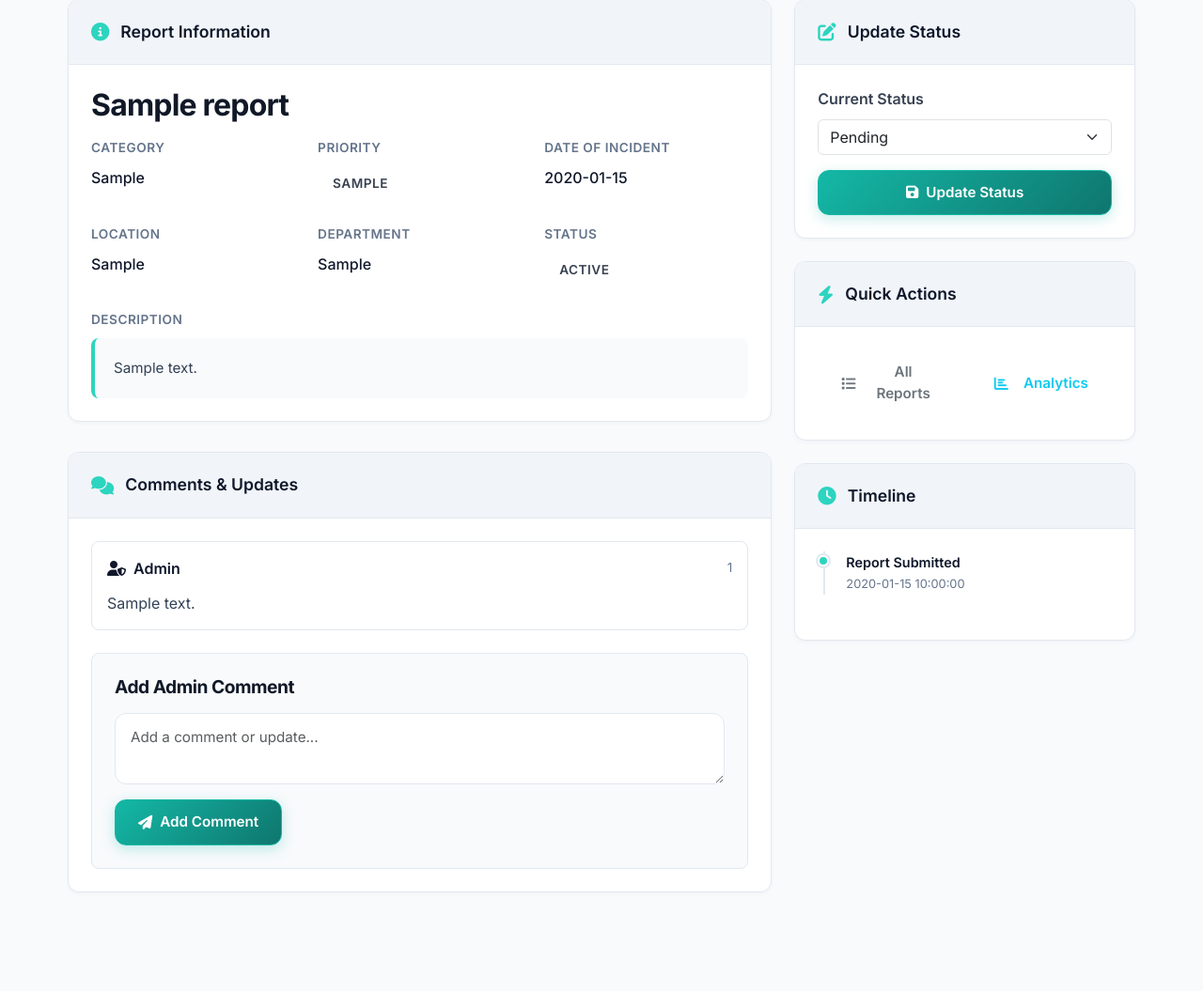
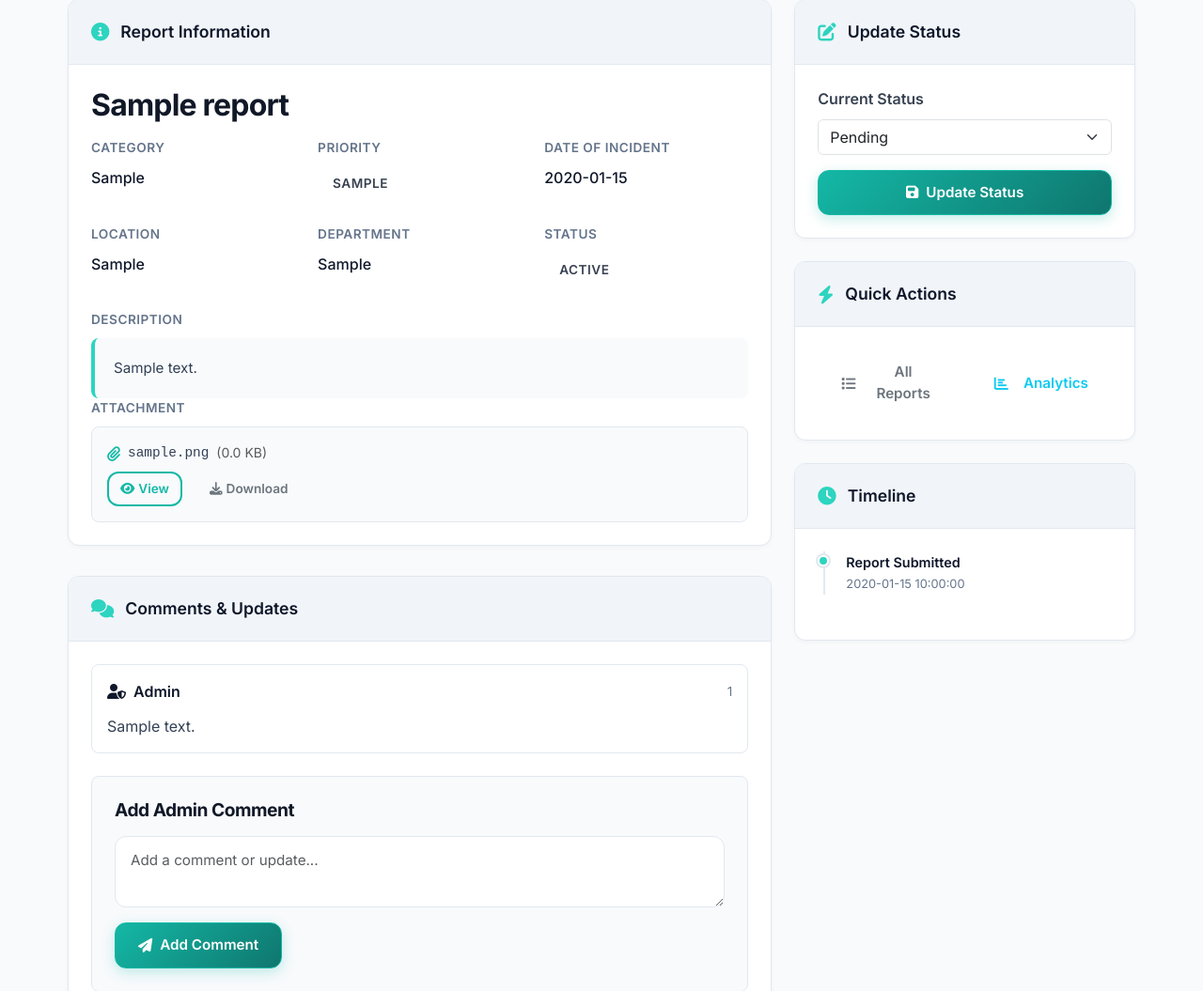
Before and after one commit to siraj-eng/Whistle_Blower, a Flask app: page /admin/report/1 in a window 1280 px wide. Shown: the part 263-1318 px from the top of the page at 94% size. Run offline with Flask 3, Linux system fonts and the light colour scheme; the visitor is signed in with stand-in values (Sample User, id 1); tables that the repository leaves empty hold one stand-in row (values such as "Sample post").

Commit message:
Progress

```diff
--- a/app.py
+++ b/app.py
@@ -1,14 +1,23 @@
-from flask import Flask, render_template, request, redirect, url_for, flash, session, jsonify
+from flask import Flask, render_template, request, redirect, url_for, flash, session, jsonify, send_from_directory, abort
 import sqlite3
 import secrets
 import datetime
 from werkzeug.security import generate_password_hash, check_password_hash
+from werkzeug.utils import secure_filename
 import os
 from collections import Counter
-import json
+import uuid
+import requests
 
 app = Flask(__name__)
 app.secret_key = secrets.token_hex(16)
+
+# Configure upload folder
+UPLOAD_FOLDER = 'uploads'
+ALLOWED_EXTENSIONS = {'png', 'jpg', 'jpeg', 'gif', 'pdf', 'doc', 'docx', 'txt'}
+MAX_FILE_SIZE = 5 * 1024 * 1024  # 5MB
+app.config['UPLOAD_FOLDER'] = UPLOAD_FOLDER
+os.makedirs(UPLOAD_FOLDER, exist_ok=True)
 
 # Custom filter for newline to <br> conversion
 @app.template_filter('nl2br')
@@ -16,6 +25,16 @@ def nl2br_filter(text):
     if text is None:
         return ""
     return text.replace('\n', '<br>')
+
+def allowed_file(filename):
+    return '.' in filename and \
+           filename.rsplit('.', 1)[1].lower() in ALLOWED_EXTENSIONS
+
+def validate_file_size(file):
+    file.seek(0, os.SEEK_END)
+    file_size = file.tell()
+    file.seek(0)
+    return file_size <= MAX_FILE_SIZE
 
 # Database initialization and migration
 def init_db():
@@ -36,7 +55,9 @@ def init_db():
             updated_at TIMESTAMP DEFAULT CURRENT_TIMESTAMP,
             date_of_incident TEXT NOT NULL,
             location TEXT NOT NULL,
-            department TEXT NOT NULL
+            department TEXT NOT NULL,
+            attachment_filename TEXT,
+            file_size INTEGER
         )
     ''')
 
@@ -49,6 +70,14 @@ def init_db():
         cursor.execute('ALTER TABLE reports ADD COLUMN location TEXT NOT NULL DEFAULT ""')
     if 'department' not in columns:
         cursor.execute('ALTER TABLE reports ADD COLUMN department TEXT NOT NULL DEFAULT ""')
+    if 'attachment_filename' not in columns:
+        cursor.execute('ALTER TABLE reports ADD COLUMN attachment_filename TEXT')
+    if 'file_size' not in columns:
+        cursor.execute('ALTER TABLE reports ADD COLUMN file_size INTEGER DEFAULT 0')
+    if 'lat' not in columns:
+        cursor.execute('ALTER TABLE reports ADD COLUMN lat REAL')
+    if 'lng' not in columns:
+        cursor.execute('ALTER TABLE reports ADD COLUMN lng REAL')
 
     # Create admin table
     cursor.execute('''
@@ -108,38 +137,103 @@ def submit_report():
         date_of_incident = request.form.get('date_of_incident')
         location = request.form.get('location')
         department = request.form.get('department')
-        # Only require that all fields are not empty (no minimum length for description or title)
+
         if not all([title, description, category, priority, date_of_incident, location, department]):
             flash('All fields are required!', 'error')
             return render_template('submit_report.html', categories=categories, lang=lang)
+
         conn = sqlite3.connect('whistleblower.db')
         cursor = conn.cursor()
+
         # Check for duplicate report
         cursor.execute('''
             SELECT tracking_code FROM reports WHERE title = ? AND description = ? AND date_of_incident = ? AND location = ? AND department = ?
         ''', (title, description, date_of_incident, location, department))
         existing = cursor.fetchone()
+
         if existing:
             conn.close()
             flash('A report with the same details already exists. Please check your tracking code or contact admin for follow-up.', 'error')
             return render_template('submit_report.html', categories=categories, lang=lang)
+
+        # Handle file upload
+        attachment_filename = None
+        file_size = 0
+        if 'attachment' in request.files:
+            file = request.files['attachment']
+            if file and file.filename != '':
+                if not allowed_file(file.filename):
+                    conn.close()
+                    flash(f'Invalid file type. Allowed types are: {", ".join(ALLOWED_EXTENSIONS)}', 'error')
+                    return render_template('submit_report.html', categories=categories, lang=lang)
+
+                if not validate_file_size(file):
+                    conn.close()
+                    flash('File size exceeds maximum allowed size (5MB)', 'error')
+                    return render_template('submit_report.html', categories=categories, lang=lang)
+
+                # Generate secure unique filename
+                ext = secure_filename(file.filename).rsplit('.', 1)[1].lower()
+                attachment_filename = f"{uuid.uuid4()}.{ext}"
+                file_path = os.path.join(app.config['UPLOAD_FOLDER'], attachment_filename)
+                file.save(file_path)
+                file_size = os.path.getsize(file_path)
+
         tracking_code = generate_tracking_code()
         try:
+            # Dummy coordinates for Kenya (replace with real geocoding later)
+            lat, lng = geocode_location(location)
+
             cursor.execute('''
-                INSERT INTO reports (tracking_code, title, description, category, priority, status, date_of_incident, location, department)
-                VALUES (?, ?, ?, ?, ?, 'Pending', ?, ?, ?)
-            ''', (tracking_code, title, description, category, priority, date_of_incident, location, department))
+                INSERT INTO reports (
+                    tracking_code, title, description, category, priority,
+                    status, date_of_incident, location, department,
+                    attachment_filename, file_size, lat, lng
+                ) VALUES (?, ?, ?, ?, ?, 'Pending', ?, ?, ?, ?, ?, ?, ?)
+            ''', (
+                tracking_code, title, description, category, priority,
+                date_of_incident, location, department,
+                attachment_filename, file_size, lat, lng
+            ))
+
             # Get the report ID and add initial status comment
             report_id = cursor.lastrowid
             cursor.execute('INSERT INTO comments (report_id, comment, is_admin) VALUES (?, ?, FALSE)',
                           (report_id, "Status changed from None to Pending"))
             conn.commit()
-            return render_template('submit_success.html', tracking_code=tracking_code)
-        except sqlite3.IntegrityError:
-            flash('Error generating tracking code. Please try again.', 'error')
+
+            return render_template('submit_success.html',
+                                tracking_code=tracking_code,
+                                attachment_filename=attachment_filename)
+        except sqlite3.IntegrityError as e:
+            flash(f'Error submitting report: {str(e)}', 'error')
+            # Clean up uploaded file if there was an error
+            if attachment_filename:
+                try:
+                    os.remove(os.path.join(app.config['UPLOAD_FOLDER'], attachment_filename))
+                except OSError:
+                    pass
         finally:
             conn.close()
+
     return render_template('submit_report.html', categories=categories, lang=lang)
+
+@app.route('/uploads/<filename>')
+def uploaded_file(filename):
+    # Security check to prevent directory traversal
+    if '..' in filename or filename.startswith('/'):
+        abort(404)
+    return send_from_directory(app.config['UPLOAD_FOLDER'], filename)
+
+@app.route('/admin/attachment/<filename>')
+def serve_attachment(filename):
+    """Serve attachment files for admin view - alias for uploaded_file with admin check"""
+    if 'admin_id' not in session:
+        abort(403)
+    # Security check to prevent directory traversal
+    if '..' in filename or filename.startswith('/'):
+        abort(404)
+    return send_from_directory(app.config['UPLOAD_FOLDER'], filename)
 
 @app.route('/track_report', methods=['GET', 'POST'])
 def track_report():
@@ -194,7 +288,7 @@ def add_user_comment():
         conn.close()
         return jsonify({'error': 'Invalid tracking code.'}), 404
     report_id = report[0]
-    # Prevent duplicate user comments (last comment by user must not be the same)
+    # Prevent duplicate user comments
     cursor.execute('''SELECT comment FROM comments WHERE report_id = ? AND is_admin = 0 ORDER BY created_at DESC LIMIT 1''', (report_id,))
     last_comment = cursor.fetchone()
     if last_comment and last_comment[0].strip() == comment.strip():
@@ -256,7 +350,7 @@ def admin_dashboard():
         ''')
     reports = cursor.fetchall()
 
-    # Enhanced statistics
+    # Statistics
     cursor.execute('SELECT COUNT(*) FROM reports')
     total_reports = cursor.fetchone()[0]
 
@@ -277,7 +371,7 @@ def admin_dashboard():
     cursor.execute('SELECT priority, COUNT(*) FROM reports GROUP BY priority ORDER BY COUNT(*) DESC')
     priority_stats = cursor.fetchall()
 
-    # Recent activity (last 7 days)
+    # Recent activity
     cursor.execute('''
         SELECT DATE(created_at) as date, COUNT(*) as count
         FROM reports
@@ -300,7 +394,7 @@ def admin_dashboard():
     cursor.execute('SELECT COUNT(*) FROM reports WHERE DATE(created_at) = DATE("now")')
     today_reports = cursor.fetchone()[0]
 
-    # Reports requiring follow-up (pending for more than 3 days)
+    # Reports requiring follow-up
     cursor.execute('''
         SELECT COUNT(*) FROM reports
         WHERE status = "Pending"
@@ -308,7 +402,7 @@ def admin_dashboard():
     ''')
     follow_up_reports = cursor.fetchone()[0]
 
-    # SLA compliance (resolved within 7 days)
+    # SLA compliance
     cursor.execute('''
         SELECT COUNT(*) FROM reports
         WHERE status = "Resolved"
@@ -438,7 +532,6 @@ def admin_reports():
         return redirect(url_for('admin_login'))
     conn = sqlite3.connect('whistleblower.db')
     cursor = conn.cursor()
-    # Get all categories and counts
     cursor.execute('SELECT category FROM reports')
     categories = [row[0] for row in cursor.fetchall()]
     category_counts = Counter(categories)
@@ -446,16 +539,14 @@ def admin_reports():
         'labels': list(category_counts.keys()),
         'counts': list(category_counts.values())
     }
-    # Get all locations and categories
     cursor.execute('SELECT location, category FROM reports')
     locations = cursor.fetchall()
-    # Stub geocoding: just return empty lat/lng for now
     location_data = []
     for loc, cat in locations:
         location_data.append({
             'location': loc,
             'category': cat,
-            'lat': None,  # To be filled by geocoding
+            'lat': None,
             'lng': None
         })
     conn.close()
@@ -465,7 +556,6 @@ def admin_reports():
 def admin_report_log():
     if 'admin_id' not in session:
         return redirect(url_for('admin_login'))
-    # Placeholder: you can create a template later
     return '<h1>Report Log (Coming Soon)</h1><p>This page will show a chronological log of all reports and actions.</p>'
 
 @app.route('/admin/api/dashboard-data')
@@ -476,7 +566,6 @@ def dashboard_data():
     conn = sqlite3.connect('whistleblower.db')
     cursor = conn.cursor()
 
-    # Real-time statistics
     cursor.execute('SELECT COUNT(*) FROM reports')
     total_reports = cursor.fetchone()[0]
 
@@ -489,15 +578,12 @@ def dashboard_data():
     cursor.execute('SELECT COUNT(*) FROM reports WHERE status = "Resolved"')
     resolved_reports = cursor.fetchone()[0]
 
-    # Today's reports
     cursor.execute('SELECT COUNT(*) FROM reports WHERE DATE(created_at) = DATE("now")')
     today_reports = cursor.fetchone()[0]
 
-    # Category breakdown
     cursor.execute('SELECT category, COUNT(*) FROM reports GROUP BY category ORDER BY COUNT(*) DESC')
     category_stats = cursor.fetchall()
 
-    # Recent activity (last 7 days)
     cursor.execute('''
         SELECT DATE(created_at) as date, COUNT(*) as count
         FROM reports
@@ -507,7 +593,6 @@ def dashboard_data():
     ''')
     recent_activity = cursor.fetchall()
 
-    # Latest reports
     cursor.execute('''
         SELECT r.*, COUNT(c.id) as comment_count
         FROM reports r
@@ -530,6 +615,20 @@ def dashboard_data():
         'recent_activity': recent_activity,
         'latest_reports': latest_reports
     })
+
+@app.route('/admin/api/locations')
+def admin_locations():
+    if 'admin_id' not in session:
+        return jsonify({'error': 'Unauthorized'}), 401
+    conn = sqlite3.connect('whistleblower.db')
+    cursor = conn.cursor()
+    cursor.execute('SELECT location, category, lat, lng FROM reports')
+    locations = [
+        {'location': row[0], 'category': row[1], 'lat': row[2], 'lng': row[3]}
+        for row in cursor.fetchall()
+    ]
+    conn.close()
+    return jsonify({'locations': locations})
 
 @app.route('/setup_admin', methods=['GET', 'POST'])
 def setup_admin():
@@ -590,8 +689,7 @@ def reset_admin_password():
         conn = sqlite3.connect('whistleblower.db')
         cursor = conn.cursor()
 
-        # Update the admin password (assuming there's only one admin)
-        cursor.execute('UPDATE admins SET password_hash = ? WHERE id = 1')
+        cursor.execute('UPDATE admins SET password_hash = ? WHERE id = 1', (password_hash,))
         conn.commit()
         conn.close()
 
@@ -600,6 +698,26 @@ def reset_admin_password():
 
     return render_template('reset_admin_password.html')
 
+def geocode_location(location):
+    """Geocode a location string using Nominatim (OpenStreetMap)"""
+    try:
+        url = "https://nominatim.openstreetmap.org/search"
+        params = {
+            "q": location + ", Kenya",
+            "format": "json",
+            "limit": 1
+        }
+        headers = {"User-Agent": "WhistleBlowerApp/1.0"}
+        response = requests.get(url, params=params, headers=headers, timeout=5)
+        data = response.json()
+        if data and len(data) > 0:
+            lat = float(data[0]['lat'])
+            lng = float(data[0]['lon'])
+            return lat, lng
+    except Exception as e:
+        print(f"Geocoding error: {e}")
+    return None, None
+
 if __name__ == '__main__':
     init_db()
     app.run(debug=True)
--- a/templates/admin_view_report.html
+++ b/templates/admin_view_report.html
@@ -237,6 +237,92 @@
     font-size: 0.95rem;
   }
 
+  /* Enhanced Attachment Styles */
+  .attachment-info {
+    background: #f8fafc;
+    padding: 1rem;
+    border-radius: 8px;
+    border: 1px solid #e2e8f0;
+    transition: all 0.2s ease;
+  }
+
+  .attachment-info:hover {
+    border-color: #2dd4bf;
+    box-shadow: 0 2px 8px rgba(45, 212, 191, 0.1);
+  }
+
+  .attachment-filename {
+    font-family: 'Courier New', monospace;
+    font-size: 0.9rem;
+    color: #334155;
+    font-weight: 500;
+  }
+
+  .attachment-actions {
+    display: flex;
+    gap: 0.5rem;
+    flex-wrap: wrap;
+  }
+
+  .attachment-actions .btn {
+    font-size: 0.85rem;
+    padding: 0.375rem 0.75rem;
+    transition: all 0.2s ease;
+  }
+
+  .attachment-actions .btn:hover {
+    transform: translateY(-1px);
+  }
+
+  /* Timeline Styles */
+  .timeline {
+    position: relative;
+    padding-left: 20px;
+  }
+
+  .timeline::before {
+    content: '';
+    position: absolute;
+    left: 6px;
+    top: 0;
+    bottom: 0;
+    width: 2px;
+    background: #e2e8f0;
+  }
+
+  .timeline-item {
+    position: relative;
+    margin-bottom: 1.5rem;
+  }
+
+  .timeline-marker {
+    position: absolute;
+    left: -20px;
+    top: 4px;
+    width: 12px;
+    height: 12px;
+    background: #2dd4bf;
+    border-radius: 50%;
+    border: 2px solid white;
+    box-shadow: 0 0 0 2px #e2e8f0;
+  }
+
+  .timeline-content {
+    padding-left: 10px;
+  }
+
+  .timeline-title {
+    font-weight: 600;
+    color: #0f172a;
+    font-size: 0.9rem;
+  }
+
+  .timeline-date {
+    font-size: 0.8rem;
+    color: #64748b;
+    margin-top: 2px;
+  }
+
   /* Mobile Responsive */
   @media (max-width: 768px) {
     .report-view-container {
@@ -334,6 +430,32 @@
               {{ report[3]|nl2br|safe }}
             </div>
           </div>
+
+          <!-- Enhanced Attachment Section -->
+          {% if report[12] %}
+          <div class="metadata-item">
+            <span class="metadata-label">Attachment</span>
+            <div class="attachment-info">
+              <div class="d-flex align-items-center gap-2 mb-2">
+                <i class="fas fa-paperclip text-primary"></i>
+                <span class="attachment-filename">{{ report[12] }}</span>
+                {% if report[13] %}
+                  <small class="text-muted">({{ "%.1f"|format(report[13]/1024) }} KB)</small>
+                {% endif %}
+              </div>
+              <div class="attachment-actions">
+                <a href="{{ url_for('serve_attachment', filename=report[12]) }}" target="_blank"
+                   class="btn btn-outline-primary btn-sm me-2">
+                  <i class="fas fa-eye me-1"></i>View
+                </a>
+                <a href="{{ url_for('serve_attachment', filename=report[12]) }}" download
+                   class="btn btn-outline-secondary btn-sm">
+                  <i class="fas fa-download me-1"></i>Download
+                </a>
+              </div>
+            </div>
+          </div>
+          {% endif %}
         </div>
       </div>
 
```
Also changed, not shown: other parts of templates/admin_view_report.html (+10 -49 lines), templates/admin_reports.html (+26 -12 lines), templates/submit_report.html (+14 -1 lines), templates/submit_success.html (+10 -0 lines).
